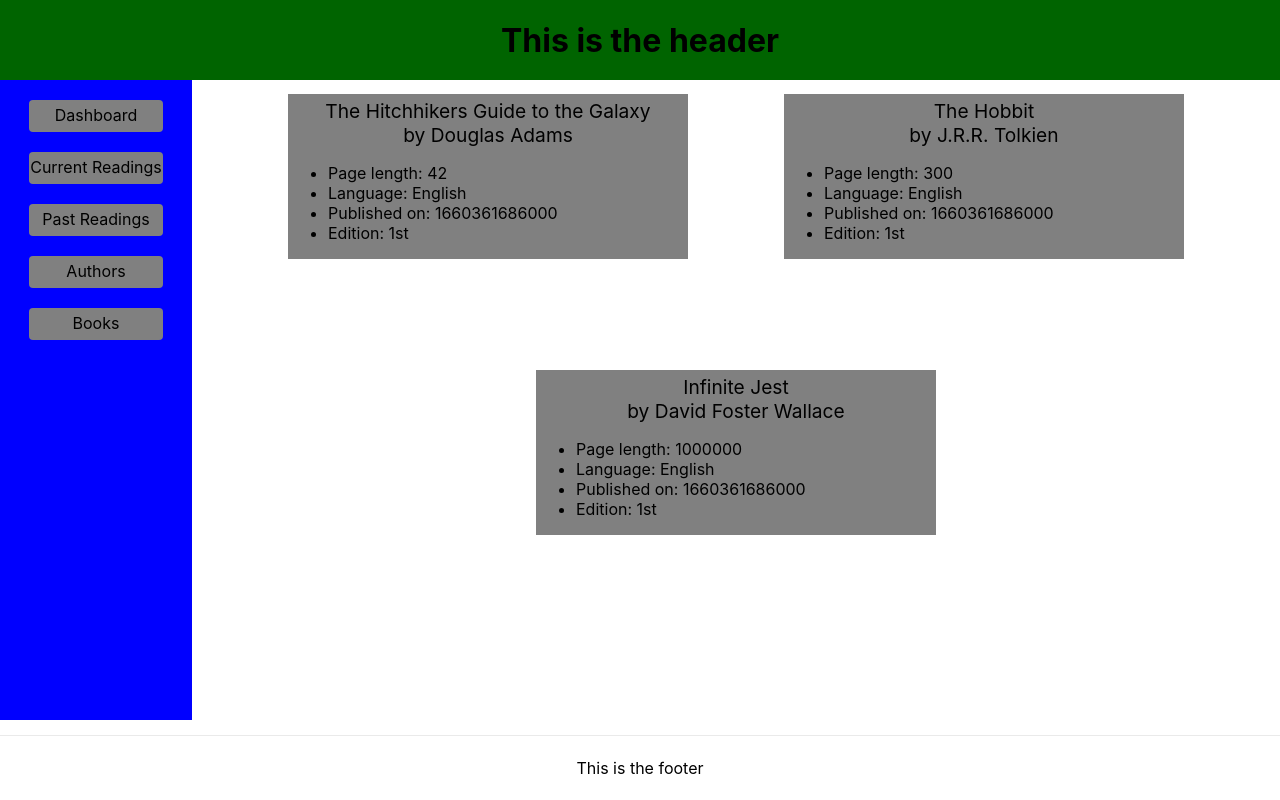
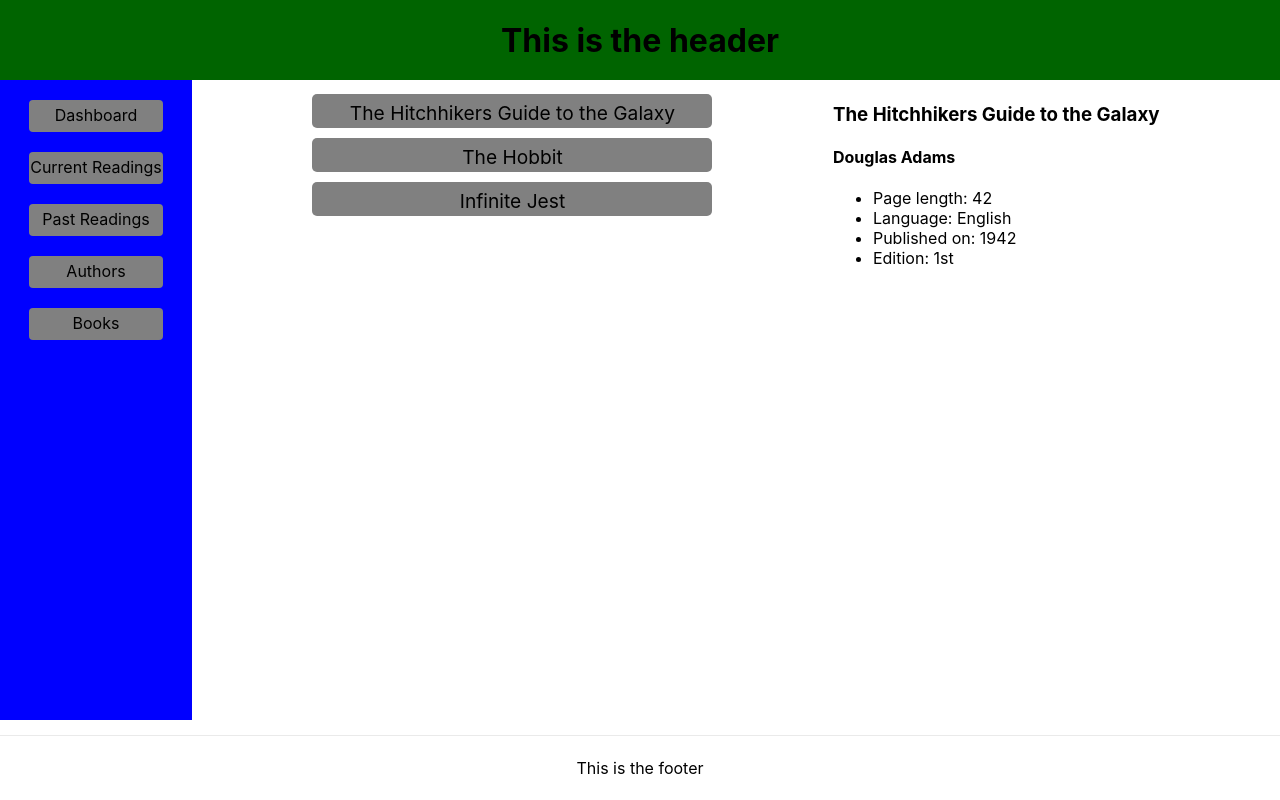
Before and after one commit to taylorhmorris/reading-log-front, a Next.js app: page /books in a window 1280 px wide. Built offline with nearby package versions, Linux system fonts and the light colour scheme.

Commit message:
feat: add BookInfo component to display selected book info

```diff
--- /dev/null
+++ b/components/BookInfo/index.tsx
@@ -0,0 +1,32 @@
+type Props = {
+    author: string,
+    title: string,
+    length: number,
+    language: string,
+    publicationDate: number,
+    edition: string
+};
+
+export default function BookInfo(props: (Props)) {
+    const {
+        author,
+        title,
+        length,
+        language,
+        publicationDate,
+        edition
+    } = props;
+
+    return (
+        <div>
+            <h3>{title}</h3>
+            <h4>{author}</h4>
+            <ul>
+                <li>Page length: {length}</li>
+                <li>Language: {language}</li>
+                <li>Published on: {publicationDate}</li>
+                <li>Edition: {edition}</li>
+            </ul>
+        </div>
+    )
+}
--- a/pages/books.tsx
+++ b/pages/books.tsx
@@ -1,9 +1,11 @@
 import type { NextPage } from 'next'
 import { GetStaticProps } from 'next'
+import { useState } from 'react'
 import Layout from '../components/layout'
 import styles from '../styles/Home.module.css'
 
 import Navbar from '../components/Navbar'
+import BookInfo from '../components/BookInfo'
 
 const Books: NextPage = (props) => {
     const books = [{
@@ -11,23 +13,26 @@
         title: 'The Hitchhikers Guide to the Galaxy',
         length: 42,
         language: 'English',
-        publicationDate: Date.now(),
+        publicationDate: 1942,
         edition: '1st'
     }, {
         author: 'J.R.R. Tolkien',
         title: 'The Hobbit',
         length: 300,
         language: 'English',
-        publicationDate: Date.now(),
+        publicationDate: 1901,
         edition: '1st'
     }, {
         author: 'David Foster Wallace',
         title: 'Infinite Jest',
         length: 1000000,
         language: 'English',
-        publicationDate: Date.now(),
+        publicationDate: 1990,
         edition: '1st'
     }];
+
+    // const [ currentBook, setCurrentBook ] = useState({});
+    const currentBook = books[0];
 
     return (
         <Layout>
@@ -36,20 +41,25 @@
             </aside>
 
             <section className={styles.books}>
+                <div className={styles.bookList}>
                 {books.map(book => {
                     return (
-                        <div key={book.title} className={styles.bookCard}>
+                        <div key={book.title} className={styles.bookItem}>
                             <p className={styles.bookTitle}>{book.title}</p>
-                            <p className={styles.bookAuthor}>by {book.author}</p>
-                            <ul className={styles.bookInfo}>
-                                <li>Page length: {book.length}</li>
-                                <li>Language: {book.language}</li>
-                                <li>Published on: {book.publicationDate}</li>
-                                <li>Edition: {book.edition}</li>
-                            </ul>
                         </div>
                     )
                 })}
+                </div>
+                <div>
+                    <BookInfo
+                        title={currentBook.title}
+                        author={currentBook.author}
+                        length={currentBook.length}
+                        language={currentBook.language}
+                        publicationDate={currentBook.publicationDate}
+                        edition={currentBook.edition}
+                    />
+                </div>
             </section>
         </Layout>
     )
--- a/styles/Home.module.css
+++ b/styles/Home.module.css
@@ -39,17 +39,18 @@
   flex-wrap: wrap;
 }
 
-.bookCard {
+.bookItem {
   background-color: gray;
   min-width: 400px;
   max-height: min-content;
   margin: 10px 0;
   padding-top: 5px;
+  border-radius: 5px;
 }
 
-.bookTitle, .bookAuthor {
+.bookTitle {
   margin: 0;
-  padding: 0;
+  padding: 2px 0 3px 0;
   text-align: center;
   font-size: 1.2rem;;
 }
```
